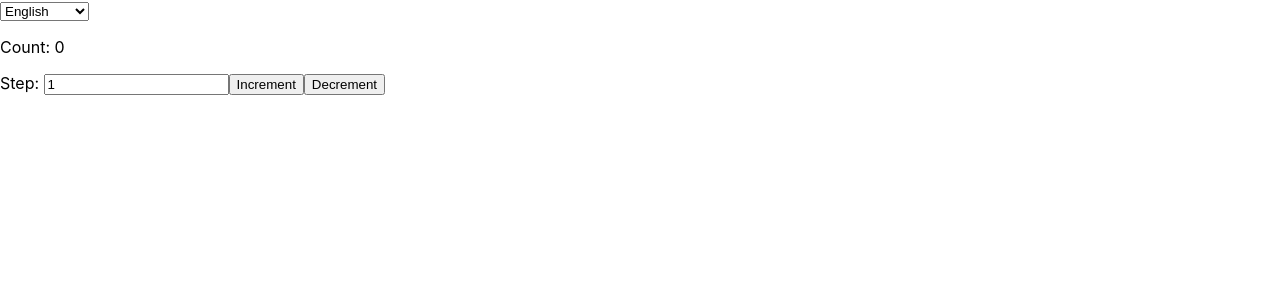
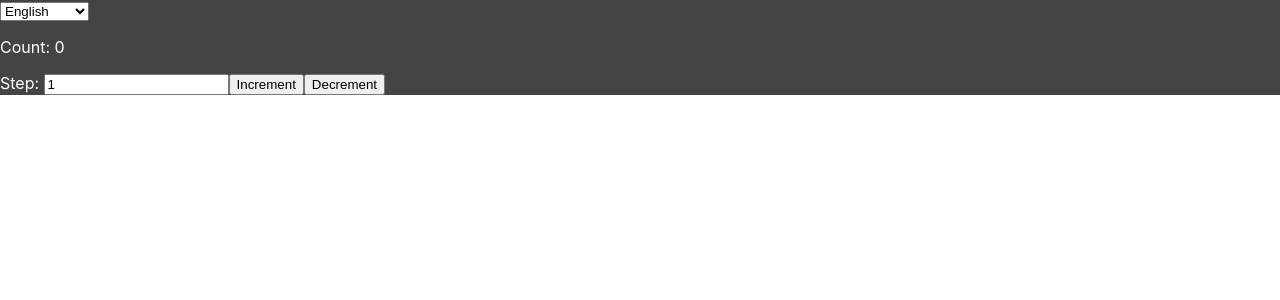
Before and after one commit to fc-fullstack-courses/redux-toolkit-lessons, a React (Create React App) app: page / in a window 1280 px wide. Shown: the top 300 px of the page. Built offline with nearby package versions, Linux system fonts and the light colour scheme.

Commit message:
Add theme display for Counter

```diff
--- /dev/null
+++ b/src/components/Counter/Counter.module.scss
@@ -0,0 +1,9 @@
+.darkTheme {
+  background-color: #444444;
+  color: white;
+}
+
+.lightTheme {
+  background-color: white;
+  color: black;
+}
--- a/src/components/Counter/index.jsx
+++ b/src/components/Counter/index.jsx
@@ -1,11 +1,14 @@
 import React from 'react';
 import { connect } from 'react-redux';
+import cx from 'classnames';
 import { setLang } from '../../store/slices/langSlice';
 import { increment, decrement, setStep } from '../../store/slices/counterSlice';
+import styles from './Counter.module.scss';
 import CONSTANTS from '../../constants';
 const {
   LANGUAGE: { EN_US, UA_UA },
   LANGUAGE,
+  THEMES,
 } = CONSTANTS;
 
 const translations = new Map([
@@ -30,13 +33,27 @@ const translations = new Map([
 ]);
 
 const Counter = (props) => {
-  const { count, step, language, increment, decrement, setStep, setLang } =
-    props;
+  const {
+    count,
+    step,
+    language,
+    theme,
+    increment,
+    decrement,
+    setStep,
+    setLang,
+  } = props;
 
   const translation = translations.get(language);
   const { countText, stepText, incrementText, decrementText } = translation;
+
+  const className = cx({
+    [styles.darkTheme]: theme === THEMES.DARK,
+    [styles.lightTheme]: theme === THEMES.LIGHTL,
+  });
+
   return (
-    <div>
+    <div className={className}>
       <select
         value={language}
         onChange={({ target: { value } }) => setLang(value)}
@@ -65,12 +82,10 @@ const Counter = (props) => {
 };
 
 function mapStateToProps(state) {
-  // return state.counter;
   return {
-    // count: state.counter.count,
-    // step: state.counter.step,
     ...state.counter,
     language: state.lang,
+    theme: state.theme,
   };
 }
 // v1
```
